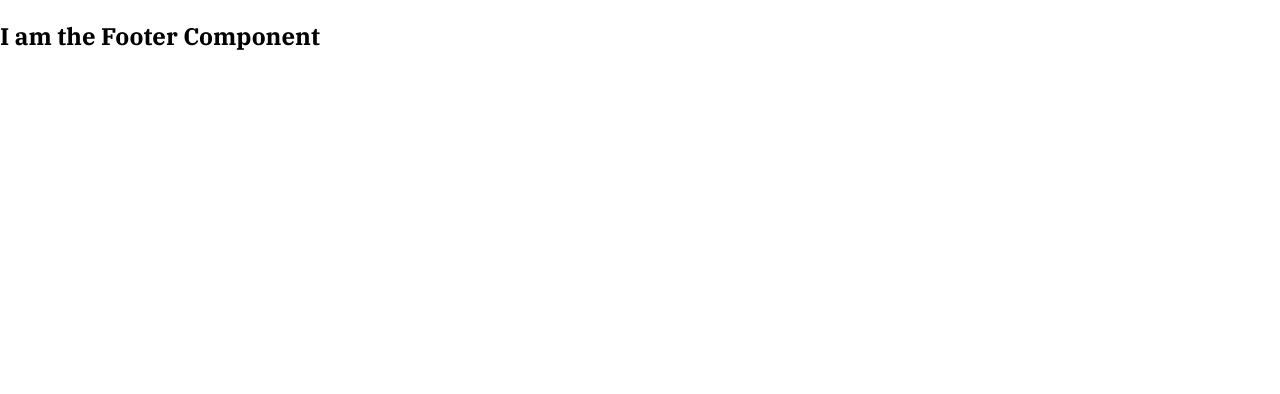
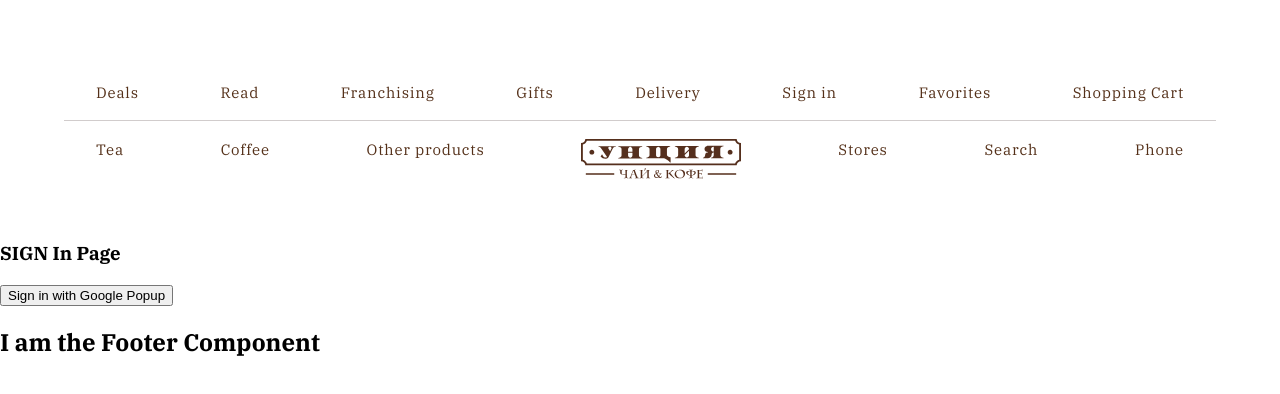
Before and after one commit to OxanaSF/teaniverse, a React (Create React App) app: page /sign-in in a window 1280 px wide. Shown: the top 394 px of the page. Built offline with nearby package versions, Linux system fonts and the light colour scheme.

Commit message:
add sign-in.component, firebase libraries, create firebase utils

```diff
--- a/package.json
+++ b/package.json
@@ -6,6 +6,7 @@
     "@testing-library/jest-dom": "^5.16.5",
     "@testing-library/react": "^13.4.0",
     "@testing-library/user-event": "^13.5.0",
+    "firebase": "^9.14.0",
     "react": "^18.2.0",
     "react-dom": "^18.2.0",
     "react-router-dom": "^6.4.3",
--- a/src/App.js
+++ b/src/App.js
@@ -2,7 +2,8 @@ import { Routes, Route } from 'react-router-dom';
 
 import Navigation from './routes/navigation/navigation.component';
 import Home from './routes/home/home.component';
-import Tea from './routes/tea/tea.component';
+import SignIn from './routes/sign-in/sign-in.component';
+import Tea from './components/tea/tea.component';
 
 const Deals = () => {
   return <h2>I am the DEALS page</h2>;
@@ -62,22 +63,23 @@ const App = () => {
         <Route path="/" element={<Navigation />}>
           {/* Paths from the Home page */}
           <Route index element={<Home />} />
-          <Route path="/deals" element={<Deals />} />
-          <Route path="/read" element={<Read />} />
-          <Route path="/franchising" element={<Franchising />} />
-          <Route path="/gifts" element={<Gifts />} />
-          <Route path="/delivery" element={<Delivery />} />
-          <Route path="/coffee" element={<Coffee />} />
+          <Route path="sign-in" element={<SignIn />} />
+          <Route path="deals" element={<Deals />} />
+          <Route path="read" element={<Read />} />
+          <Route path="franchising" element={<Franchising />} />
+          <Route path="gifts" element={<Gifts />} />
+          <Route path="delivery" element={<Delivery />} />
+          <Route path="coffee" element={<Coffee />} />
           <Route path="/tea" element={<Tea />} />
           <Route path="/other-products" element={<OtherProducts />} />
-          <Route path="/stores" element={<Stores />} />
+          <Route path="stores" element={<Stores />} />
 
           {/* Paths of the Tea Navigation */}
-          <Route path="/classic-tea" element={<ClassicTea />} />
-          <Route path="/delicious-tea" element={<DeliciousTea />} />
-          <Route path="/real-life-tea" element={<RealLifeTea />} />
-          <Route path="/curious-tea" element={<CuriousTea />} />
-          <Route path="/relaxing-tea" element={<RelaxingTea />} />
+          <Route path="classic-tea" element={<ClassicTea />} />
+          <Route path="delicious-tea" element={<DeliciousTea />} />
+          <Route path="real-life-tea" element={<RealLifeTea />} />
+          <Route path="curious-tea" element={<CuriousTea />} />
+          <Route path="relaxing-tea" element={<RelaxingTea />} />
         </Route>
       </Routes>
       <Footer />
--- a/src/routes/tea/tea.component.jsx
+++ b/src/components/tea/tea.component.jsx
@@ -1,6 +1,6 @@
 import { Outlet } from 'react-router-dom';
 
-import TeaNavigation from '../tea-navigation/tea-navigation.component';
+import TeaNavigation from '../../routes/tea-navigation/tea-navigation.component';
 
 import './tea.styles.scss';
 
--- a/src/routes/navigation/navigation.component.jsx
+++ b/src/routes/navigation/navigation.component.jsx
@@ -30,10 +30,12 @@ const Navigation = () => {
               <div>Delivery</div>
             </Link>
 
+            <Link to="/sign-in">
+              <div>Sign in</div>
+            </Link>
 
-            <div>Login</div>
             <div>Favorites</div>
-            <div>Shopping Bag</div>
+            <div>Shopping Cart</div>
 
         </div>
 
--- /dev/null
+++ b/src/routes/sign-in/sign-in.component.jsx
@@ -0,0 +1,25 @@
+import {
+  signInWithGooglePopup,
+  createUserDocumentFromAuth
+ } from '../../utils/firebase/firebase.utils';
+
+
+const SignIn = () => {
+  const logGoogleUser = async () => {
+    const { user } = await signInWithGooglePopup();
+    const userDocRef = await createUserDocumentFromAuth (user)
+
+  };
+
+  return (
+    <div>
+      <h3> SIGN In Page</h3>
+
+      <button onClick={logGoogleUser}>
+        Sign in with Google Popup
+      </button>
+    </div>
+  );
+};
+
+export default SignIn;
--- /dev/null
+++ b/src/utils/firebase/firebase.utils.jsx
@@ -0,0 +1,54 @@
+import { initializeApp } from 'firebase/app';
+import {
+  getAuth,
+  signInWithRedirect,
+  signInWithPopup,
+  GoogleAuthProvider,
+} from 'firebase/auth';
+import { getFirestore, doc, getDoc, setDoc } from 'firebase/firestore';
+
+const firebaseConfig = {
+  apiKey: 'AIzaSyBuRJHCHSH-6sJo3klHujYH3_7dLVSTNU0',
+  authDomain: 'teaniverse2022.firebaseapp.com',
+  projectId: 'teaniverse2022',
+  storageBucket: 'teaniverse2022.appspot.com',
+  messagingSenderId: '154521981511',
+  appId: '1:154521981511:web:45ad5351f45ce7c3fa5762',
+};
+
+const firebaseApp = initializeApp(firebaseConfig);
+
+const provider = new GoogleAuthProvider();
+
+provider.setCustomParameters({
+  prompt: 'select_account',
+});
+
+export const auth = getAuth();
+
+export const signInWithGooglePopup = () => signInWithPopup(auth, provider);
+
+export const db = getFirestore();
+
+export const createUserDocumentFromAuth = async (userAuth) => {
+  const userDocRef = doc(db, 'users', userAuth.uid);
+
+  const userSnapshot = await getDoc(userDocRef);
+
+  if (!userSnapshot.exists()) {
+    const { displayName, email } = userAuth;
+    const createdAt = new Date();
+
+    try {
+      await setDoc(userDocRef, {
+        displayName,
+        email,
+        createdAt,
+      });
+    } catch (error) {
+      console.log(error.message);
+    }
+  }
+
+  return userDocRef;
+};
```
Also changed, not shown: src/components/tea/tea.styles.scss (renamed from src/routes/tea/tea.styles.scss), src/routes/sign-in/sign-in.styles.scss (added), 1 other file (tests, documents, lock files or other folders).
